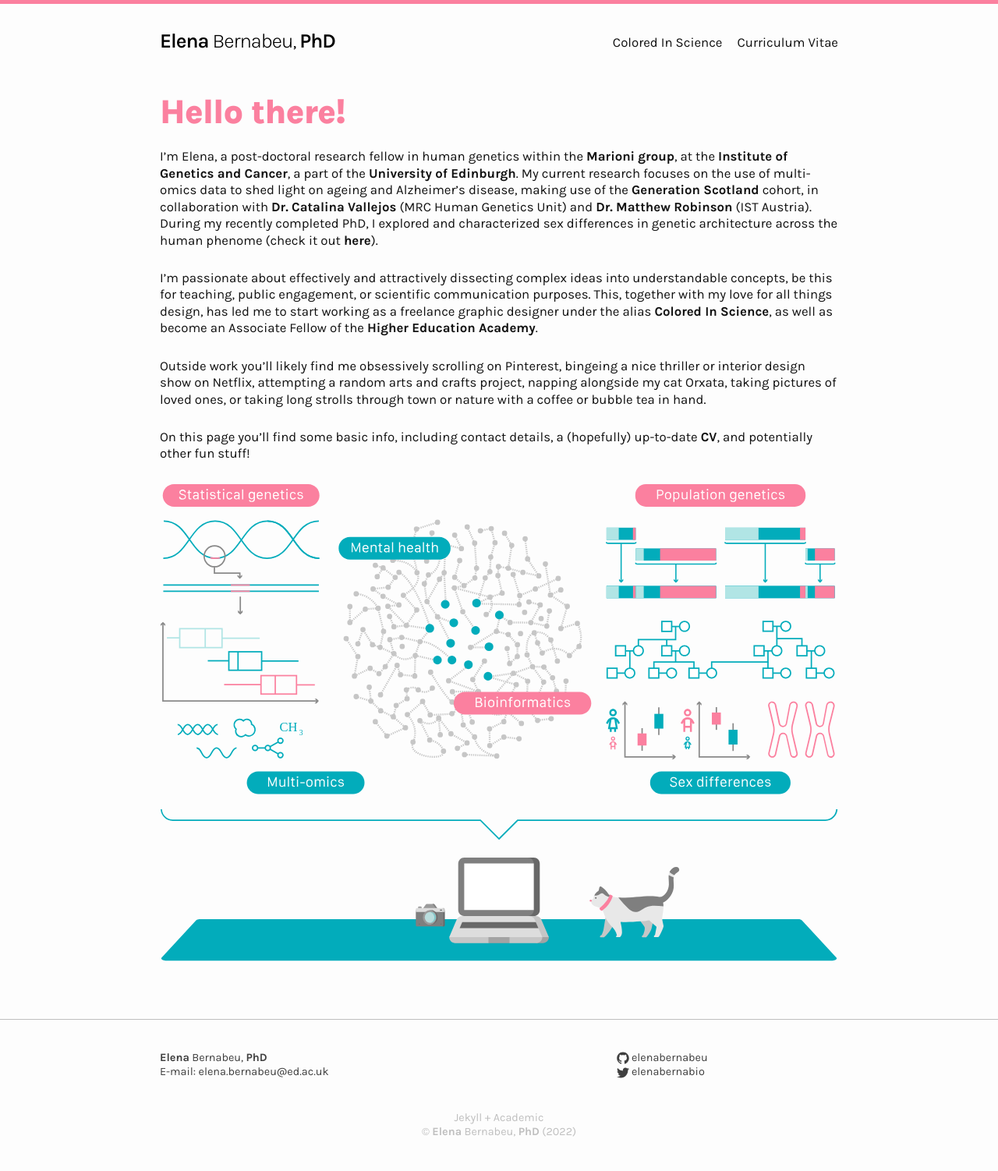
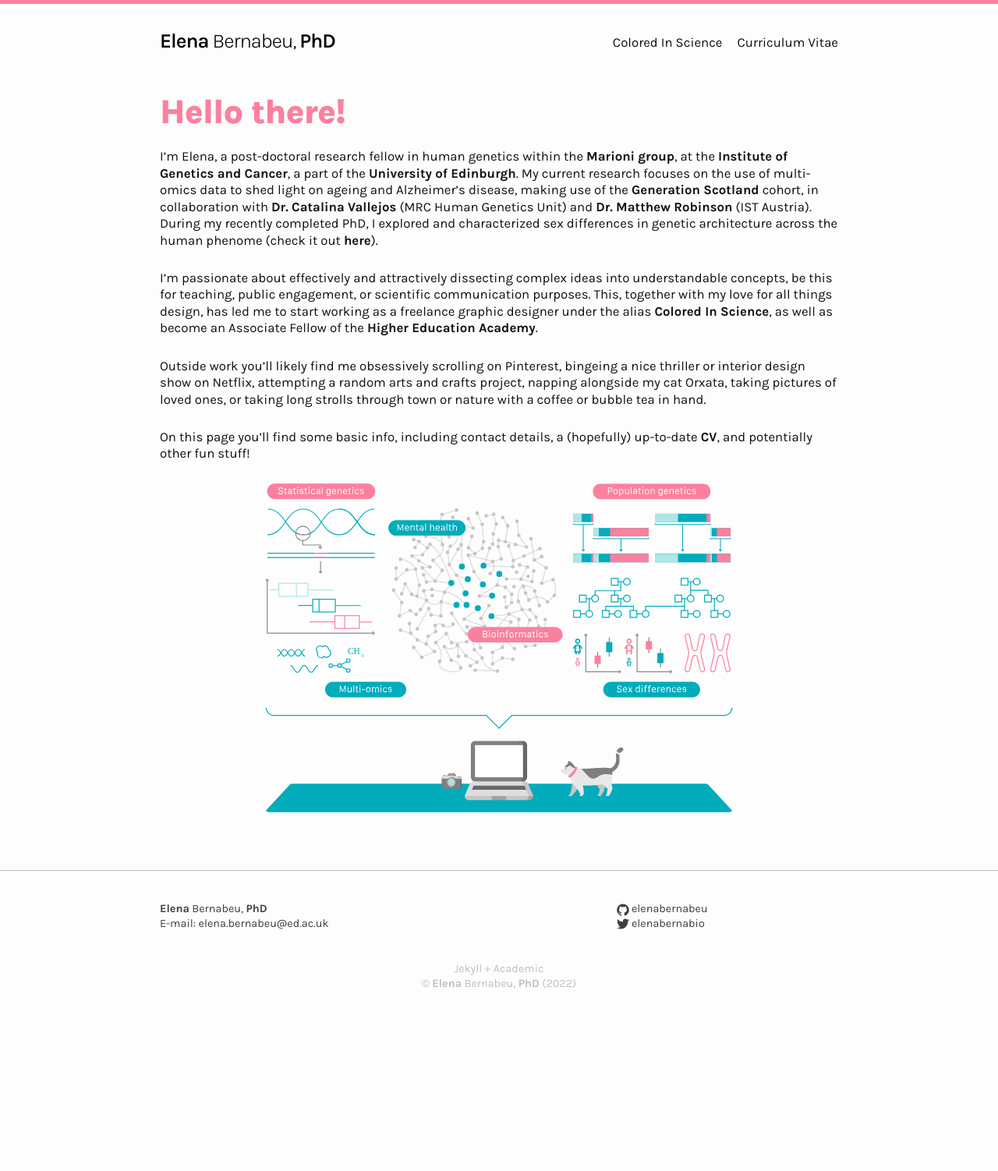
Before and after one commit to elenabernabeu/elenabernabeu.github.io, a Jekyll site: the page built from index.markdown, in a window 1280 px wide. Shown: the whole page at 78% size. Built offline with Jekyll 4.4.1, drawn with Linux system fonts in a browser that asks for light colours; after the commit the page ends 1311 px from its top, so only the background shows below that.

Commit message:
Vertical image for mobile

```diff
--- a/index.markdown
+++ b/index.markdown
@@ -16,4 +16,11 @@ Outside work you'll likely find me obsessively scrolling on Pinterest, bingeing
 
 On this page you'll find some basic info, including contact details, a (hopefully) up-to-date **[CV](cv/)**, and potentially other fun stuff!
 
-<p style="text-align:center;"><img src="assets/img/science_banner_withperson_2.svg" alt="Sciency Banner" width="900" class = "center"/></p>
+<p style="text-align:center;">
+<picture>
+  <source
+    media="(min-width: 600px)"
+    srcset="assets/img/science_banner_withperson_2.svg">
+  <img width = 600px src="assets/img/science_banner_withperson_vertical.svg">
+</picture>
+</p>
```
Also changed, not shown: assets/img/science_banner_withperson_vertical.svg (added).
